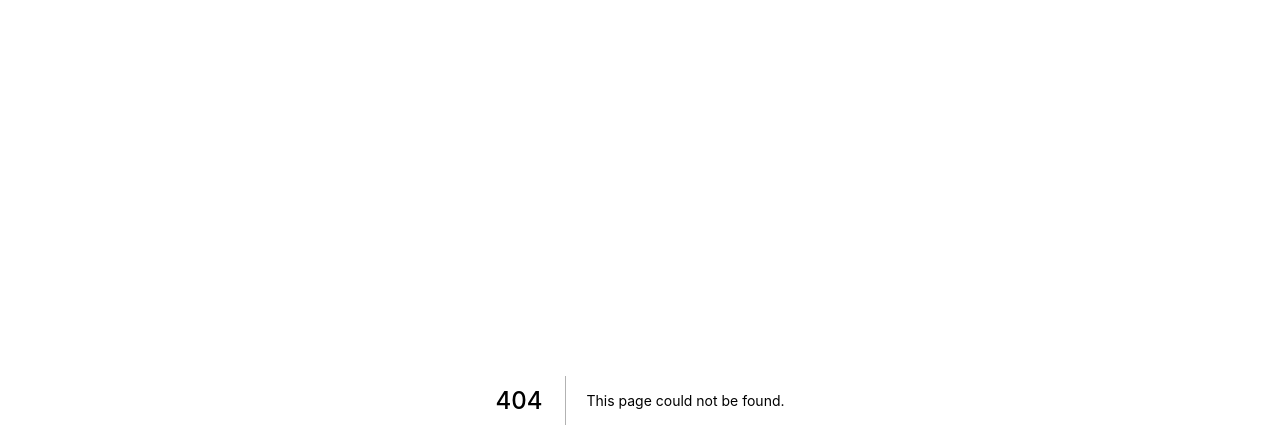
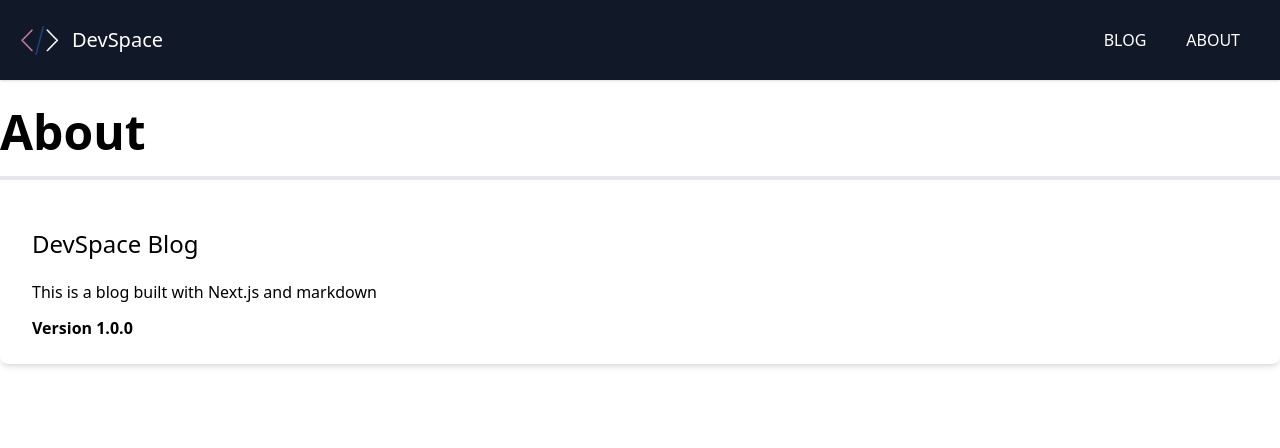
Before and after one commit to EbrahimHeydari/devspace, a Next.js app: page /about in a window 1280 px wide. Before the commit this address had no page. Shown: the top 448 px of the page. Built offline with nearby package versions, Linux system fonts and the light colour scheme.

Commit message:
10-8 About & 404 Page

```diff
--- a/components/Header.js
+++ b/components/Header.js
@@ -1,5 +1,5 @@
-import Image from "next/image";
-import Link from "next/link";
+import Image from "next/image"
+import Link from "next/link"
 
 const Header = () => {
   return (
--- /dev/null
+++ b/pages/404.js
@@ -0,0 +1,22 @@
+import Image from "next/image"
+import Layout from '../components/Layout'
+
+const NotFoundPAge = () => {
+  return (
+    <Layout title='Page Not Found'>
+      <div className="flex flex-col items-center mt-20">
+        <Image
+          src='/images/logo.png'
+          width={70}
+          height={70}
+          className='bg-gray-800 rounded-2xl' />
+        <h1 className="text-6xl my-5">Woops!</h1>
+        <h2 className="text-2xl text-gray-400 mb-5">
+          This page does not exist
+        </h2>
+      </div>
+    </Layout>
+  )
+}
+
+export default NotFoundPAge
--- /dev/null
+++ b/pages/about.js
@@ -0,0 +1,22 @@
+import Layout from "../components/Layout"
+
+const about = () => {
+  return (
+    <Layout title='About DevSpace'>
+      <h1 className="text-5xl border-b-4 pb-5 font-bold">About</h1>
+      <div className="bg-white shadow-md rounded-lg px-8 py-6 mt-6">
+        <h3 className="text-2xl mb-5">
+          DevSpace Blog
+        </h3>
+        <p className="mb-3">
+          This is a blog built with Next.js and markdown
+        </p>
+        <p>
+          <span className="font-bold">Version 1.0.0</span>
+        </p>
+      </div>
+    </Layout>
+  )
+}
+
+export default about
--- /dev/null
+++ b/pages/blog/index.js
@@ -0,0 +1,11 @@
+import Layout from "../../components/Layout"
+
+const BlogPage = () => {
+  return (
+    <Layout>
+      <h1>Blog</h1>
+    </Layout>
+  )
+}
+
+export default BlogPage
```
Also changed, not shown: pages/_app.js (line endings or trailing spaces).
